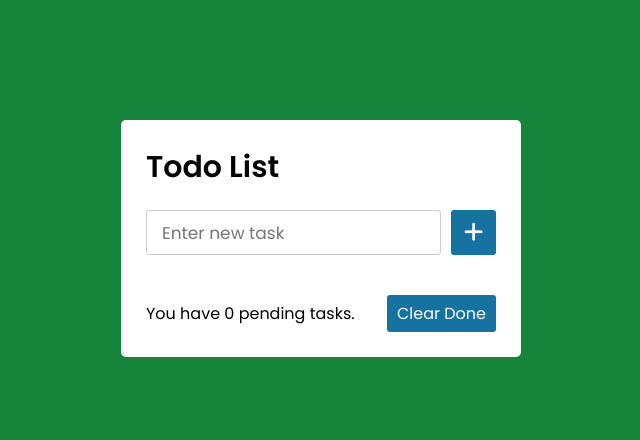
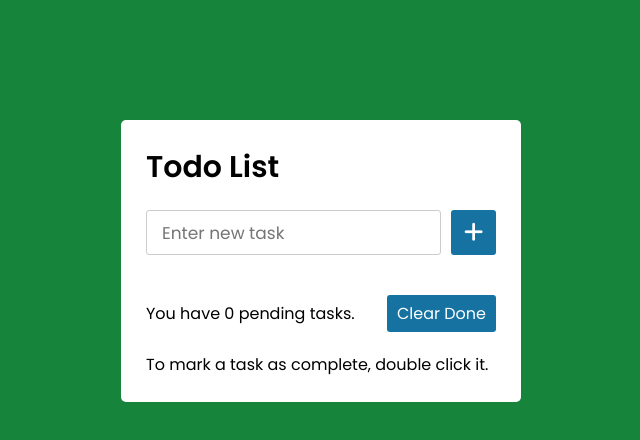
Before and after one commit to Sterlingh78/toDo, a plain HTML site: page index.html in a window 1280 px wide. Shown: the whole page, without its empty margins (319-959 px from the left). Drawn offline with Linux system fonts and the light colour scheme.

Commit message:
final changes

```diff
--- a/index.html
+++ b/index.html
@@ -32,6 +32,7 @@
         <span class="alert">You have 0 pending tasks.</span>
         <button type="button" onclick="clearDoneItems(toDos);">Clear Done</button>
       </div>
+      <p>To mark a task as complete, double click it.</p>
     </div>
 
     <script src="../index.js"></script>
--- a/styles.css
+++ b/styles.css
@@ -21,6 +21,10 @@ body {
   height: 100vh;
   width: 100%;
   background: var(--main-green);
+}
+
+p {
+    padding-top: 20px;
 }
 
 button {
```
